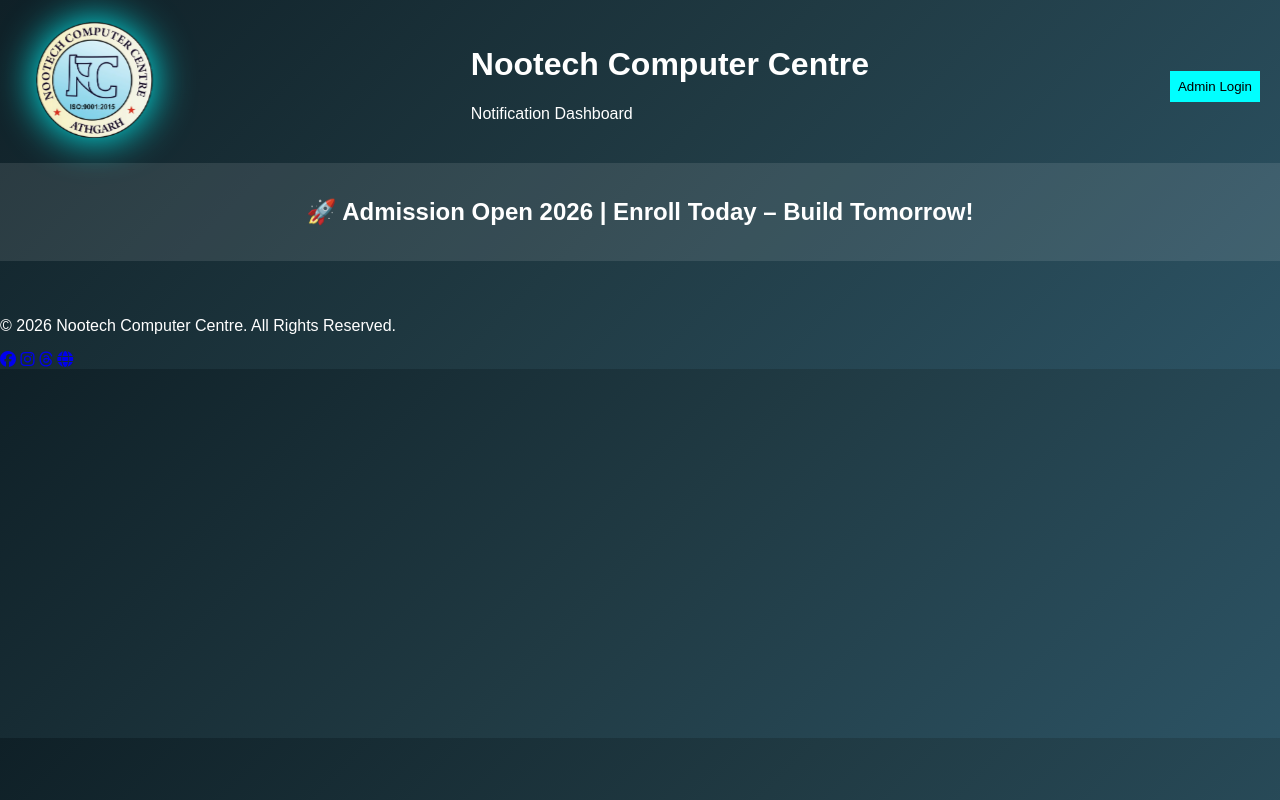
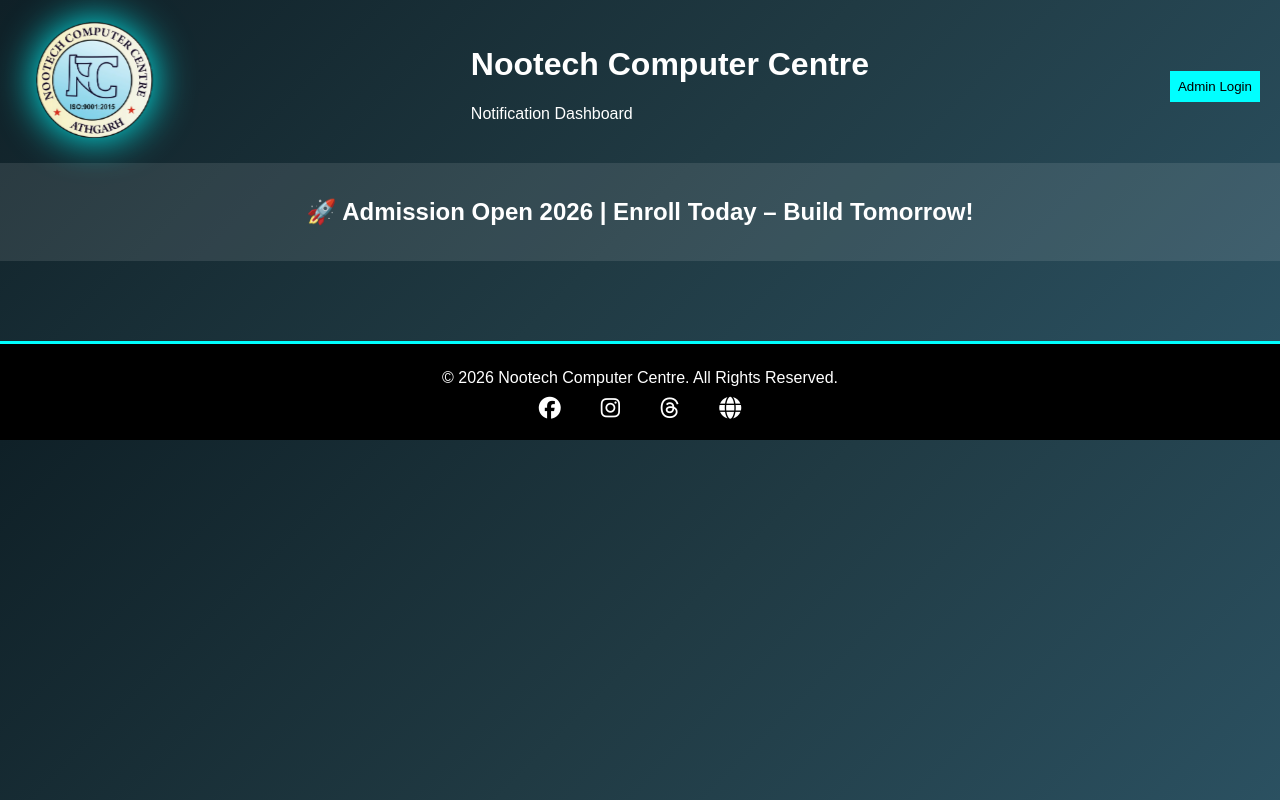
Before and after one commit to nootechcomputercentre/Dashboard, a plain HTML site: page index.html in a window 1280 px wide. Drawn offline with Linux system fonts and the light colour scheme; a script that the page names is missing.

Commit message:
Update style.css

```diff
--- a/dntc/dbcss/style.css
+++ b/dntc/dbcss/style.css
@@ -72,3 +72,35 @@
 }
 
 .admin-only { display:none; }
+
+.footer {
+  background:black;
+  padding:20px 10px;
+  text-align:center;
+  margin-top:40px;
+  border-top:3px solid cyan;
+}
+
+.footer p {
+  margin:5px 0;
+}
+
+.socials {
+  display:flex;
+  justify-content:center;
+  align-items:center;
+  gap:20px;
+  margin-top:10px;
+}
+
+.socials i {
+    font-size: 22px;
+    margin: 0 10px;
+    color: white;
+    transition: 0.3s;
+}
+
+.socials i:hover {
+    color: cyan;
+    transform: scale(1.2);
+}
```
